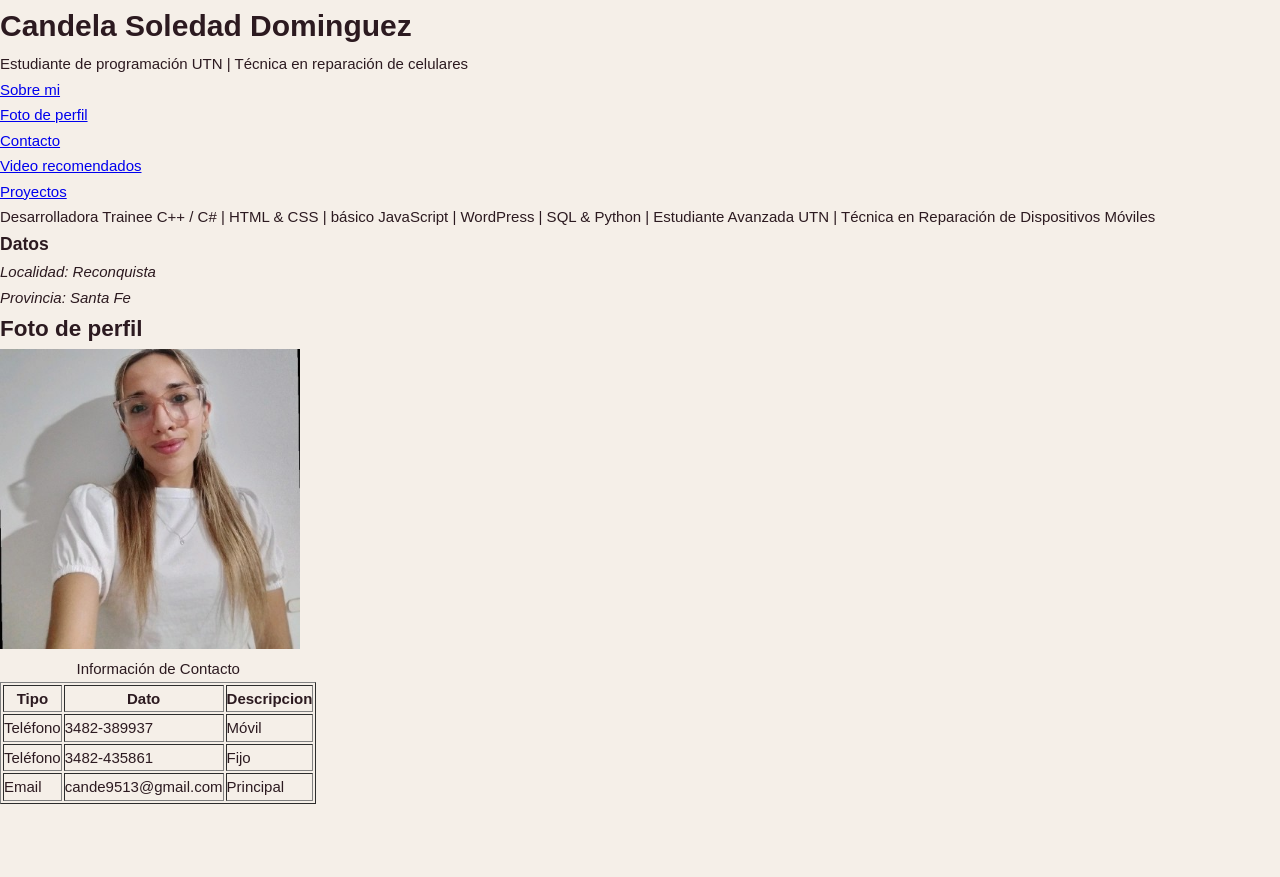
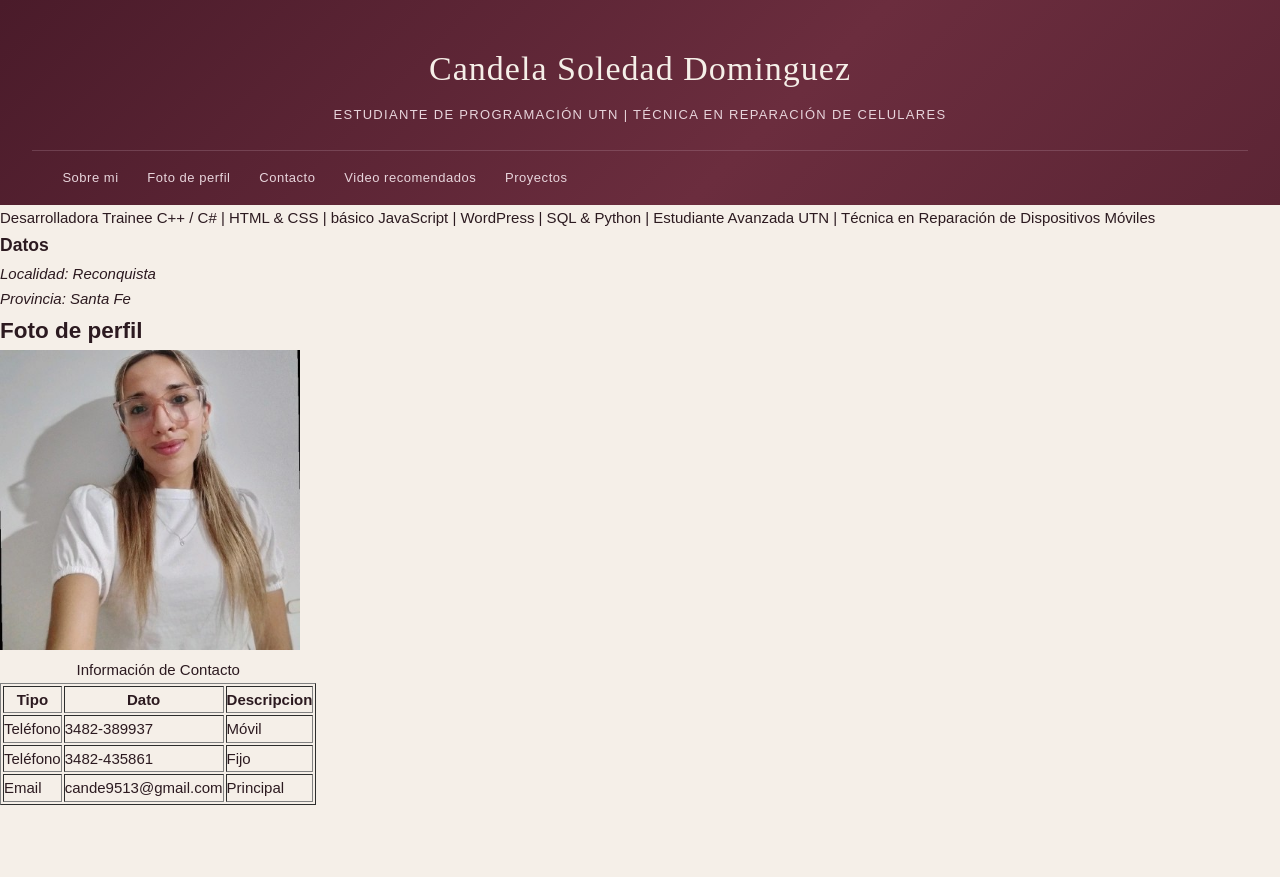
Before and after one commit to Candela31/Portafolio-profesional, a plain HTML site: page index.html in a window 1280 px wide. Shown: the top 877 px of the page. Drawn offline with Linux system fonts and the light colour scheme.

Commit message:
feat: agregue header y navegacion

```diff
--- a/proyecto.css
+++ b/proyecto.css
@@ -28,3 +28,43 @@ body {
   font-size: 15px;
   line-height: 1.7;
 }
+
+header {
+  background: linear-gradient(135deg, var(--color-primario-oscuro) 0%, var(--color-primario) 60%, #5C2535 100%);
+  padding: 0 2.5rem;
+}
+
+nav ul {
+  list-style: none;
+  display: flex;
+  align-items: center;
+  gap: 0;
+  flex-wrap: wrap;
+}
+
+nav ul h2 {
+  font-family: var(--fuente-titulo);
+  font-size: 18px;
+  font-weight: 500;
+  color: var(--color-fondo);
+  letter-spacing: 0.03em;
+  padding: 1.1rem 1.5rem 1.1rem 0;
+  margin-right: auto;
+}
+
+nav ul li a {
+  color: var(--color-secundario-claro);
+  font-size: 13px;
+  font-weight: 400;
+  text-decoration: none;
+  padding: 1.1rem 0.9rem;
+  display: block;
+  letter-spacing: 0.04em;
+  border-radius: 4px;
+  transition: color 0.25s ease, background-color 0.25s ease;
+}
+
+nav ul li a:hover {
+  color: #ffffff;
+  background-color: rgba(255, 255, 255, 0.08);
+}
--- a/style.css
+++ b/style.css
@@ -29,3 +29,67 @@ body {
   font-size: 15px;
   line-height: 1.7;
 }
+header {
+  background: linear-gradient(135deg, var(--color-primario-oscuro) 0%, var(--color-primario) 60%, #5C2535 100%);
+  padding: 2.5rem 2rem 0;
+  text-align: center;
+}
+
+header h1 {
+  font-family: var(--fuente-titulo);
+  color: var(--color-fondo);
+  font-size: 34px;
+  font-weight: 500;
+  letter-spacing: 0.03em;
+  margin-bottom: 0.4rem;
+}
+
+header > p {
+  color: var(--color-secundario-claro);
+  font-size: 13px;
+  font-weight: 300;
+  letter-spacing: 0.1em;
+  text-transform: uppercase;
+  margin-bottom: 1.5rem;
+}
+
+nav {
+  display: flex;
+  align-items: center;
+  justify-content: space-between;
+  padding: 0 1rem;
+  border-top: 1px solid rgba(196, 160, 176, 0.25);
+}
+
+nav .logo {
+  color: var(--color-fondo);
+  font-family: var(--fuente-titulo);
+  font-size: 14px;
+  font-weight: 400;
+  letter-spacing: 0.05em;
+  padding: 0.9rem 0;
+  opacity: 0.75;
+}
+
+nav ul {
+  display: flex;
+  list-style: none;
+  gap: 0;
+}
+
+nav ul li a {
+  color: var(--color-secundario-claro);
+  font-size: 13px;
+  font-weight: 400;
+  text-decoration: none;
+  padding: 1rem 0.9rem;
+  display: block;
+  letter-spacing: 0.04em;
+  transition: color 0.25s ease, background-color 0.25s ease;
+  border-radius: 4px;
+}
+
+nav ul li a:hover {
+  color: #ffffff;
+  background-color: rgba(255, 255, 255, 0.08);
+}
```
